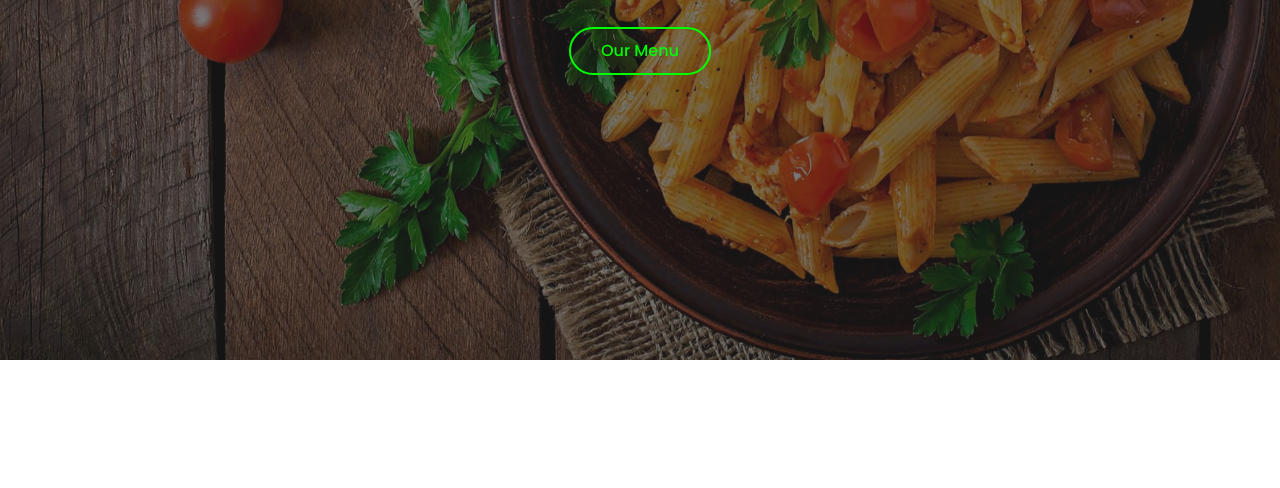
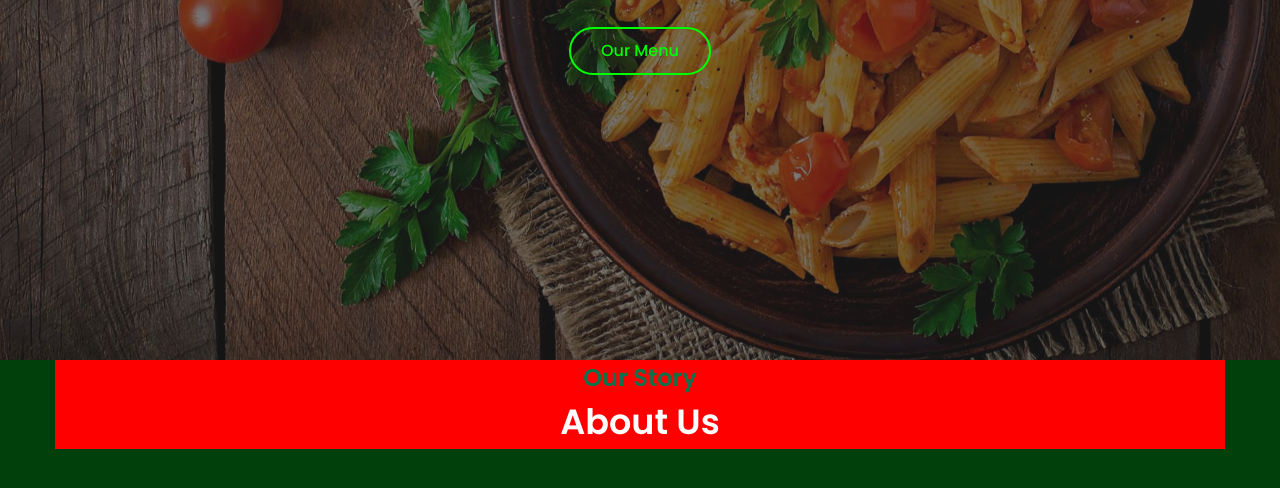
Before and after one commit to thalesfelippe/Restaurant-page, a plain HTML site: page index.html in a window 1280 px wide. Shown: the part 440-928 px from the top of the page. Before the commit the page ends 800 px from the top, so only its background shows below. Drawn offline with Linux system fonts and the light colour scheme.

Commit message:
About section

```diff
--- a/css/style.css
+++ b/css/style.css
@@ -84,6 +84,30 @@ h6 {
     min-height: 100vh;
 }
 
+.sec-padding {
+    padding: 80px 0;
+}
+
+/* Section title */
+.section-title {
+    background-color: red;
+    width: 100%;
+    padding: 0 15px;
+    text-align: center;
+    margin-bottom: 60px;
+}
+
+.section-title h2 {
+    font-size: 35px;
+    text-transform: capitalize;
+}
+
+.section-title h2::before {
+    content: attr(data-title);
+    display: block;
+    font-size: 24px;
+    color: #0A734C;
+}
 /* buttons */
 .btn {
     display: inline-block;
@@ -307,3 +331,10 @@ home section
 .home-text p {
     margin: 0 0 30px;
 }
+
+/* -----------------
+About section
+--------------*/
+.about-section {
+    background-color: #01400B;
+}
--- a/index.html
+++ b/index.html
@@ -49,6 +49,18 @@
 </section>
 <!-- home section End -->
 
+<!-- About section Start -->
+<section class="about-section">
+  <div class="container">
+    <div class="row">
+      <div class="section-title">
+        <h2 data-title="our story">About us</h2>
+      </div>
+    </div>
+  </div>
+</section>
+<!-- About section End -->
+
 <script src="js/aos.js"></script>
 <script src="js/script.js"></script>
 </body>
```
Also changed, not shown: css/font-awesome.css, webfonts/fa-brands-400.svg, webfonts/fa-regular-400.svg, webfonts/fa-solid-900.svg.
